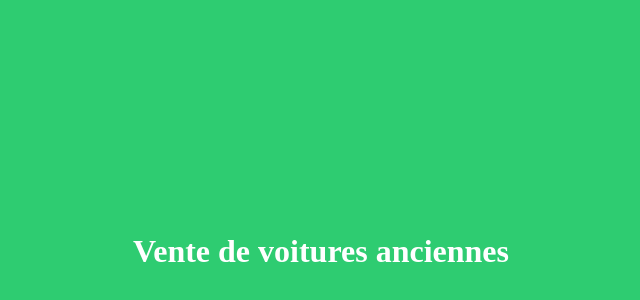
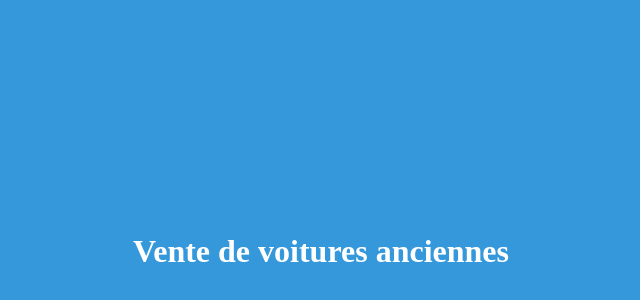
Before and after one commit to kparfait21/locationVoiture, a plain HTML site: page index.html in a window 1280 px wide. Shown: the part 28-328 px from the top of the page, without its empty margins (319-959 px from the left). Drawn offline with Linux system fonts and the light colour scheme.

Commit message:
modification de la couleur de fond

```diff
--- a/index.html
+++ b/index.html
@@ -4,7 +4,7 @@
 		<title></title>
 	</head>
 
-	<body style="background-color:#2ecc71">
+	<body style="background-color:#3498db">
 		<h1 style="padding-top:20%;padding-bottom:20%;text-align:center;color:#FFF">Vente de voitures anciennes</h1>
 	</body>
 </html>
```
